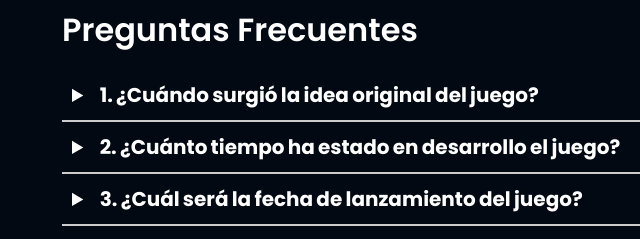
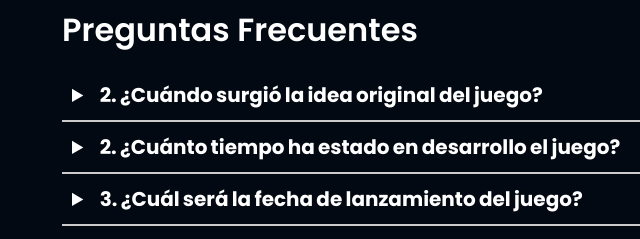
Before and after one commit to sleepnomorecompany/MareStellarum, a plain HTML site: page index.html in a window 1280 px wide. Shown: the part 6977-7216 px from the top of the page, 34-674 px from the left. Drawn offline with Linux system fonts and the light colour scheme; a script that the page names is missing.

Commit message:
Pequeño apaño porque GitHub me odia

```diff
--- a/index.html
+++ b/index.html
@@ -259,7 +259,7 @@
 
 				<article>
 	        		<details>
-	        			<summary> &nbsp 1. ¿Cuándo surgió la idea original del juego? </summary>
+	        			<summary> &nbsp 2. ¿Cuándo surgió la idea original del juego? </summary>
 	            		<p>
 	            			La idea original del juego surgió hace un año y medio, cuando a nuestro equipo de desarrollo se le ocurrió que podría ser una buena idea crear un videojuego de terror en el espacio tomando inspiración de H. P. Lovecraft.
 	            		</p>
```
